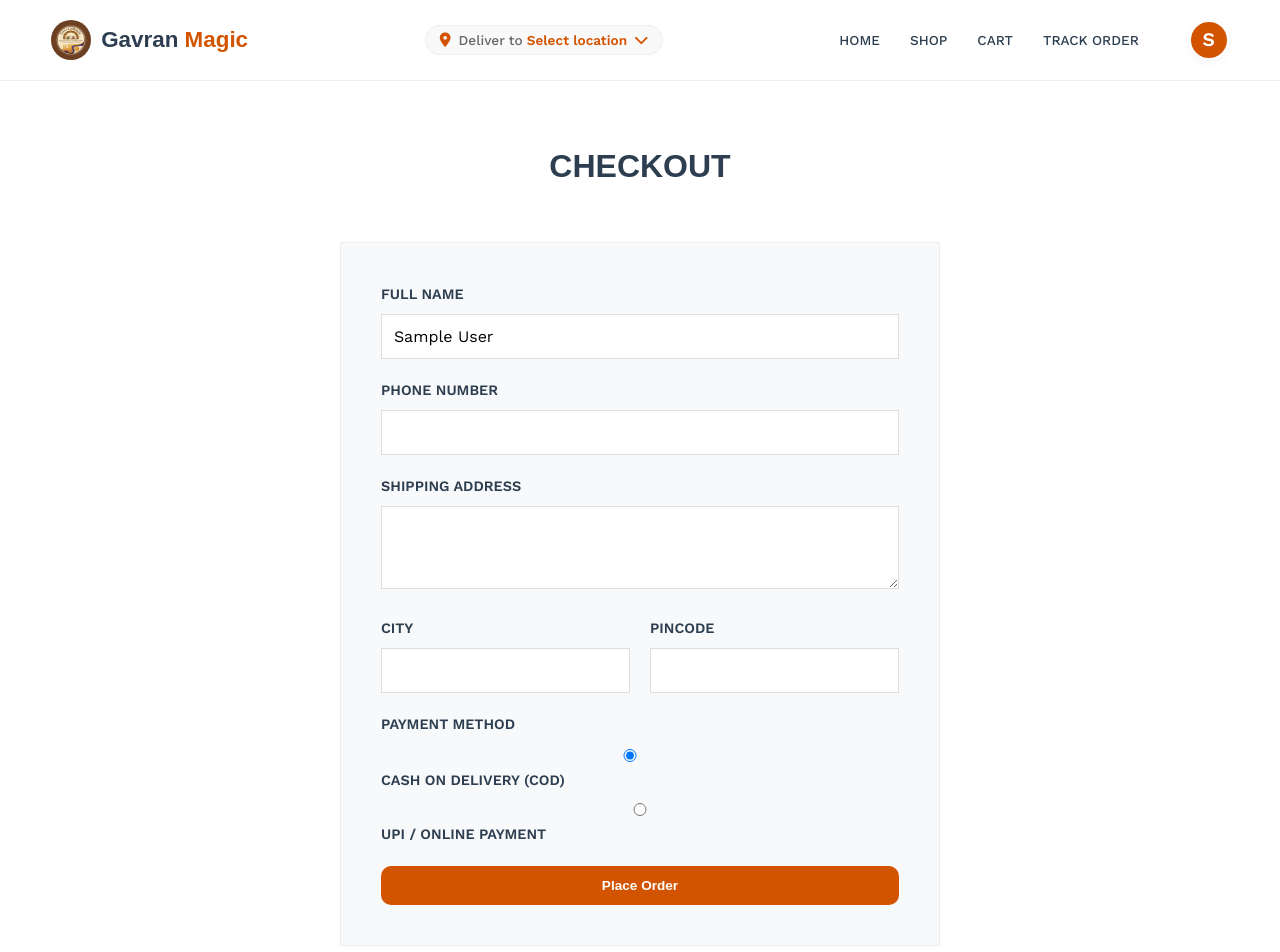
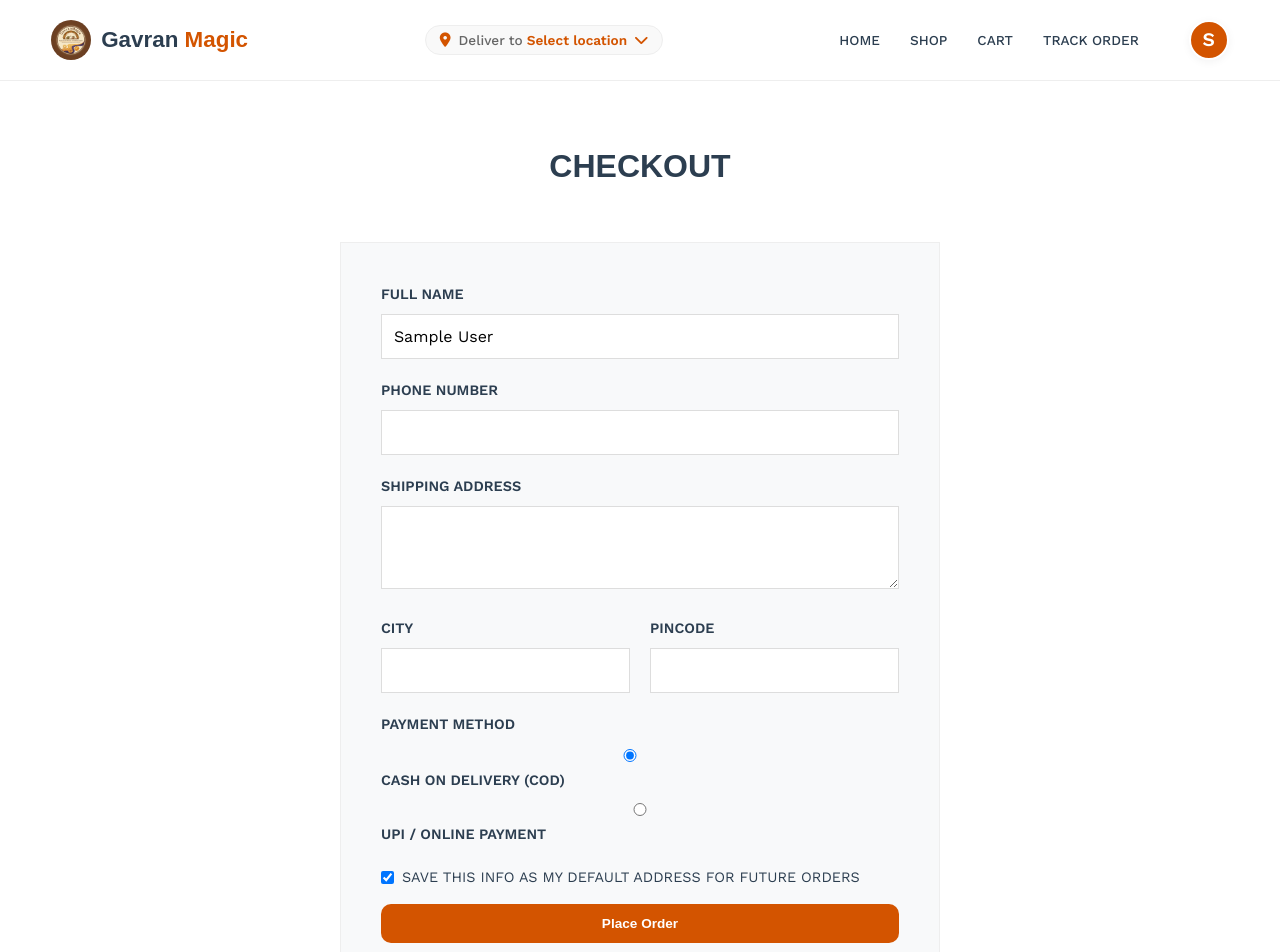
Before and after one commit to sanketpawarr68-jpg/gavran-magic, a React (Vite) app in the folder frontend-react/: page /checkout in a window 1280 px wide. Shown: the top 952 px of the page. Built offline with nearby package versions, Linux system fonts and the light colour scheme; no server answers; sample sign-in values are in the browser's storage; a web font is replaced by a local one.

Commit message:
Auto-fill checkout address and redirect new user from profile

```diff
--- a/frontend-react/src/pages/Checkout.jsx
+++ b/frontend-react/src/pages/Checkout.jsx
@@ -48,10 +48,11 @@ export default function Checkout() {
         initialValues: {
             name: user ? user.name || '' : '',
             phone: user ? user.phone || '' : '',
-            address: '',
-            city: '',
-            pincode: '',
+            address: user ? user.address || '' : '',
+            city: user ? user.city || '' : '',
+            pincode: user ? user.pincode || '' : '',
             paymentMethod: 'COD',
+            saveAddressToProfile: true,
         },
         enableReinitialize: true,
         validationSchema: CheckoutSchema,
@@ -73,6 +74,23 @@ export default function Checkout() {
                     })),
                     total_price: total + (shippingInfo ? shippingInfo.total_shipping : 0)
                 };
+
+                if (values.saveAddressToProfile && user) {
+                    const token = localStorage.getItem('gavran_token');
+                    if (token) {
+                        try {
+                            await axios.post(`${API_BASE_URL}/api/auth/update-profile`, {
+                                phone: user.phone,
+                                name: values.name,
+                                address: values.address,
+                                city: values.city,
+                                pincode: values.pincode
+                            }, { headers: { Authorization: `Bearer ${token}` } });
+                        } catch (err) {
+                            console.error('Silent profile update error:', err);
+                        }
+                    }
+                }
 
                 const response = await axios.post(`${API_BASE_URL}/api/orders/`, orderData);
 
@@ -159,6 +177,22 @@ export default function Checkout() {
                         </div>
                     </div>
 
+                    {user && (
+                        <div className="form-group" style={{ display: 'flex', alignItems: 'center', gap: '8px', marginTop: '15px', marginBottom: '15px' }}>
+                            <input
+                                type="checkbox"
+                                id="saveAddress"
+                                name="saveAddressToProfile"
+                                checked={formik.values.saveAddressToProfile}
+                                onChange={formik.handleChange}
+                                style={{ width: 'auto', outline: 'none', cursor: 'pointer' }}
+                            />
+                            <label htmlFor="saveAddress" style={{ marginBottom: 0, fontWeight: 'normal', cursor: 'pointer' }}>
+                                Save this info as my default address for future orders
+                            </label>
+                        </div>
+                    )}
+
                     {shippingInfo && (
                         <div style={{ background: '#f9f9f9', padding: '15px', borderRadius: '4px', marginBottom: '20px' }}>
                             <p>Subtotal: ₹{total}</p>
--- a/frontend-react/src/pages/Profile.jsx
+++ b/frontend-react/src/pages/Profile.jsx
@@ -70,8 +70,13 @@ export default function Profile() {
             });
 
             if (response.data.user) {
+                const wasIncomplete = !user.name || user.name.startsWith('User ');
                 loginWithToken(token, response.data.user);
                 setMessage('Profile saved successfully!');
+
+                if (wasIncomplete) {
+                    setTimeout(() => navigate('/'), 1200);
+                }
             }
         } catch (err) {
             console.error(err);
```
